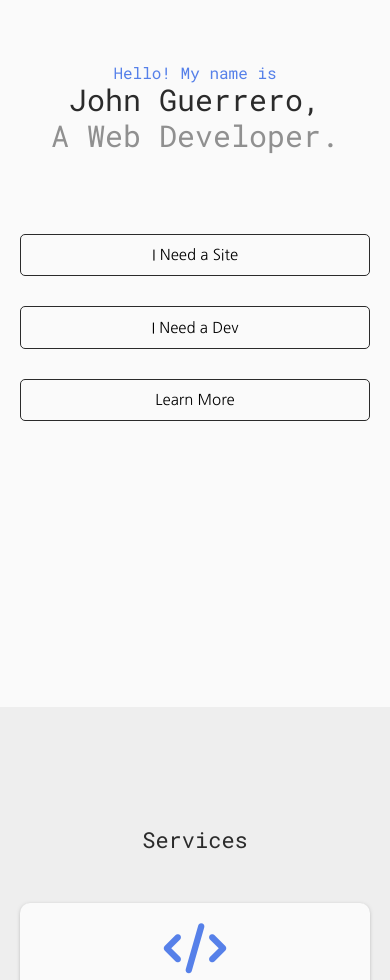
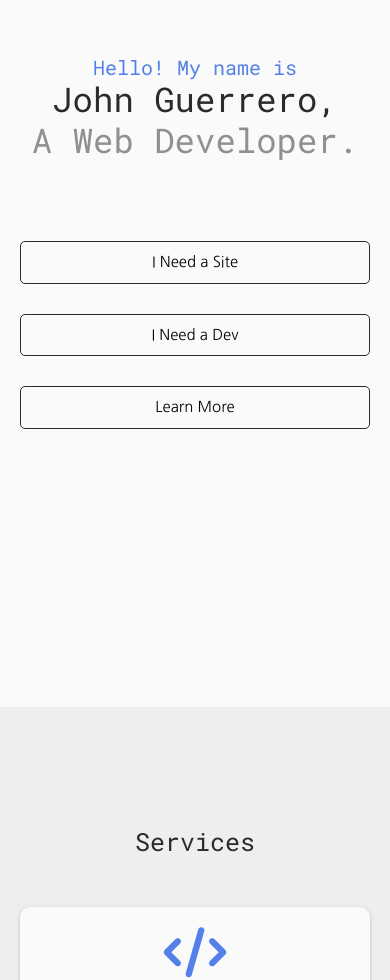
Before and after one commit to JohnSebastian3/Portfolio-v2, a plain HTML site: page index.html in a window 390 px wide. Shown: the part 143-1123 px from the top of the page. Drawn offline with Linux system fonts and the light colour scheme; files whose address does not match are found by name.

Commit message:
fixed some responsiveness errors on iPhone SE

```diff
--- a/assets/css/style.css
+++ b/assets/css/style.css
@@ -645,14 +645,14 @@ input:focus::placeholder, textarea:focus::placeholder {
 
 
     h1 {
-      font-size: 3rem;
+      font-size: 3.4rem;
     }
     h2 {
-      font-size: 2.2rem;
+      font-size: 2.5rem;
       text-align: center;
     }
     h3 {
-      font-size: 1.6rem;
+      font-size: 2rem;
     }
 
     p {
@@ -719,9 +719,24 @@ input:focus::placeholder, textarea:focus::placeholder {
     }
 
 
+     /******************************************
+  /* ABOUT
+  /*******************************************/
+    .profile-image img {
+      width: 230px;
+    }
+
+
+
+
+
   /******************************************
-  /* FOOTER
+  /* FORM
   /*******************************************/
+    .input-area input, textarea {
+      font-size: 1.5rem;
+    }
+
 
 }
 
```
